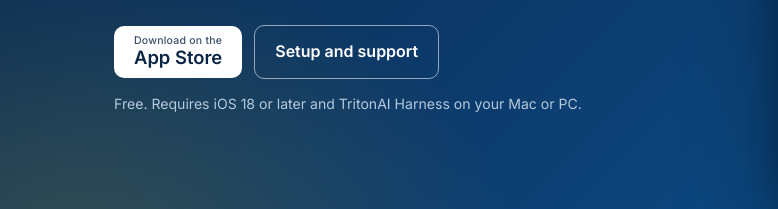
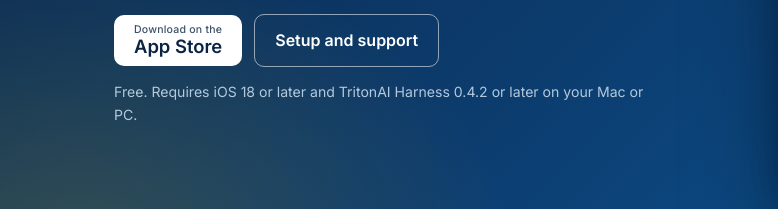
Before and after one commit to bpollak/harness-chat, a plain HTML site: page index.html in a window 1280 px wide. Shown: the part 623-832 px from the top of the page, 0-778 px from the left. Drawn offline with Linux system fonts and the light colour scheme.

Commit message:
State the Harness version the app needs
Co-Authored-By: Claude Fable 5.2 <noreply@anthropic.com>
Claude-Session: https://claude.ai/code/session_01Np5LLGwxWsHBdf3EWVDB9q

```diff
--- a/index.html
+++ b/index.html
@@ -46,7 +46,7 @@
         <a class="store" href="https://apps.apple.com/app/id6837802331" aria-label="Download on the App Store"><small>Download on the</small>App Store</a>
         <a class="btn ghost" href="https://tritonai.ucsd.edu/developer-apis/harness-phone-app.html">Setup and support</a>
       </div>
-      <p class="fine">Free. Requires iOS 18 or later and TritonAI Harness on your Mac or PC.</p>
+      <p class="fine">Free. Requires iOS 18 or later and TritonAI Harness 0.4.2 or later on your Mac or PC.</p>
     </div>
 
     <div class="device-stage">
@@ -251,6 +251,7 @@
     <p class="kicker">FAQ</p>
     <h2>Frequently asked questions.</h2>
     <details><summary>How does it relate to TritonAI Harness?</summary><p>The app is a phone client for TritonAI Harness. The Harness runs on your Mac or PC and carries out requests with your accounts, plugins and skills. The app lets you send requests, approve steps and read results when you are away from that computer.</p></details>
+    <details><summary>Which version of TritonAI Harness do I need?</summary><p>Version 0.4.2 or later, which is the current stable release. Earlier versions cannot connect to the app. To check, open TritonAI Harness on your computer and look at the version in its settings.</p></details>
     <details><summary>Who is it for?</summary><p>UC San Diego staff who use TritonAI Harness on a Mac or PC. The app is a companion to the Harness and needs it to do real work.</p></details>
     <details><summary>Does my computer have to be on?</summary><p>Yes. Requests are carried out on your computer, so it must be awake with TritonAI Harness open. If the computer cannot be reached, the app keeps your message and sends it when the connection returns.</p></details>
     <details><summary>Do I have to be on the same Wi-Fi?</summary><p>By default, yes. With Tailscale installed on both the phone and the computer, the app also connects from other networks.</p></details>
```
